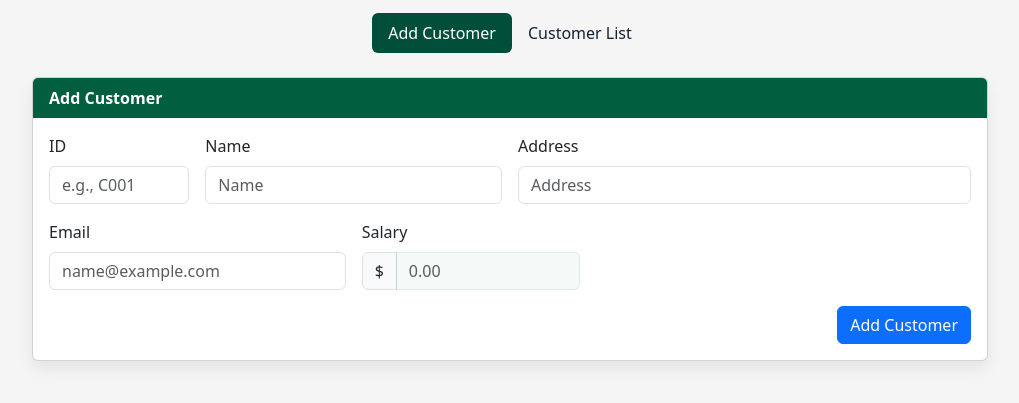
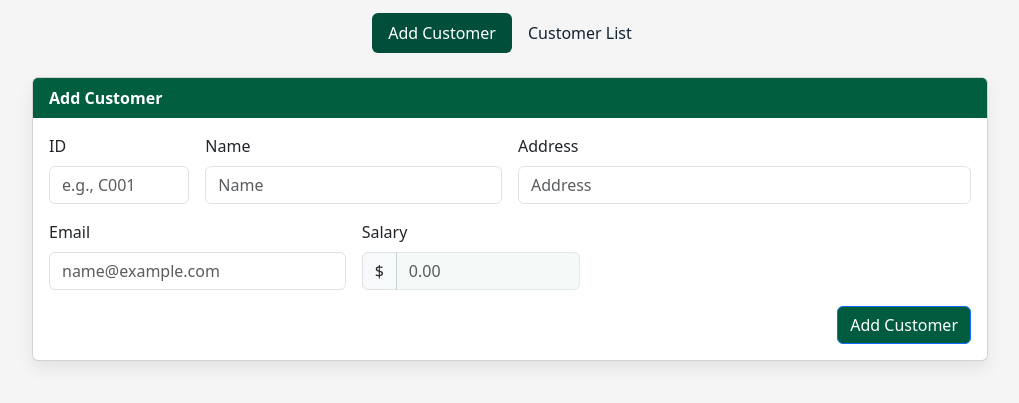
Before and after one commit to AksaMJML/CustomerMngSysFrontend, a plain HTML site: page index.html in a window 1280 px wide. Shown: the part 123-526 px from the top of the page, without its empty margins (130-1149 px from the left). Drawn offline with nearby package versions, Linux system fonts and the light colour scheme; no server answers.

Commit message:
changes the btn color

```diff
--- a/index.html
+++ b/index.html
@@ -49,7 +49,7 @@
                         </div>
                     </div>
                     <div class="col-12 text-end">
-                        <button type="submit" class="btn btn-primary">Add Customer</button>
+                        <button type="submit" class="btn btn-primary" style="background-color: #015c3f">Add Customer</button>
                     </div>
                 </form>
             </div>
```
